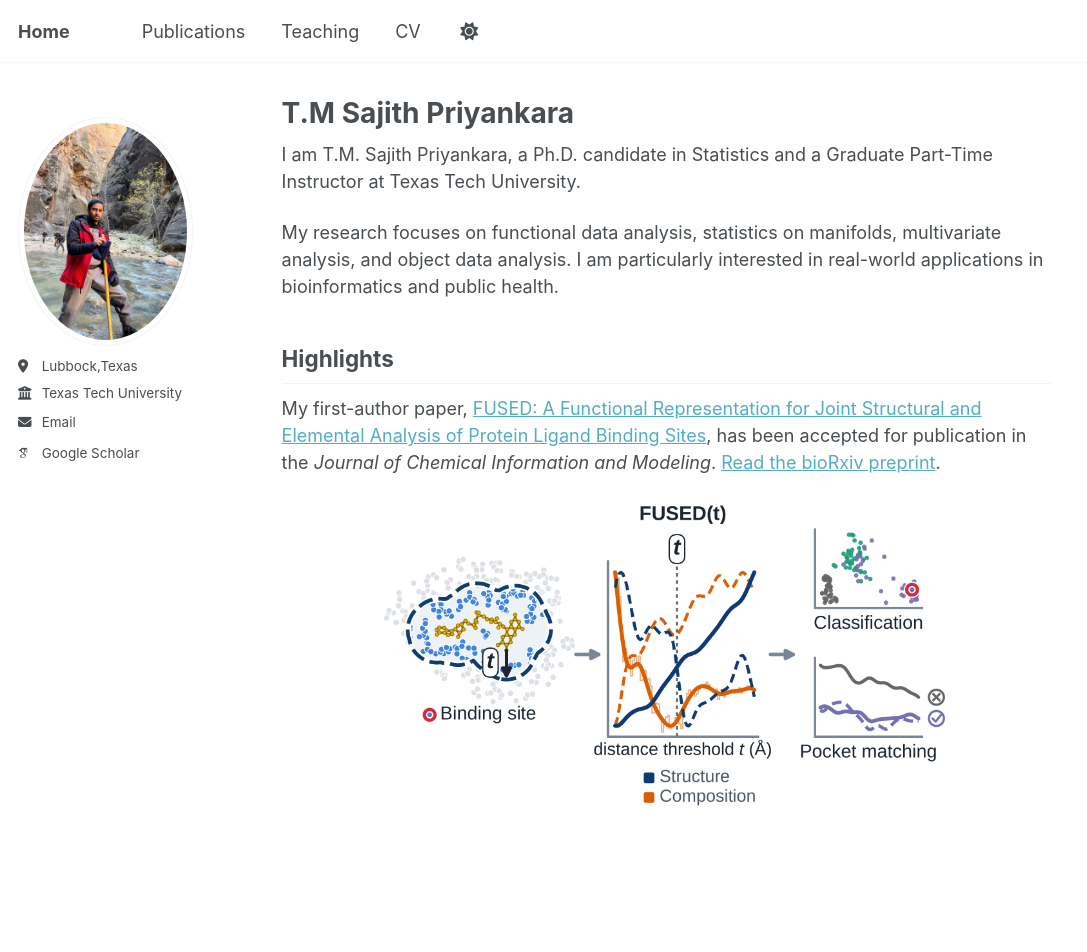
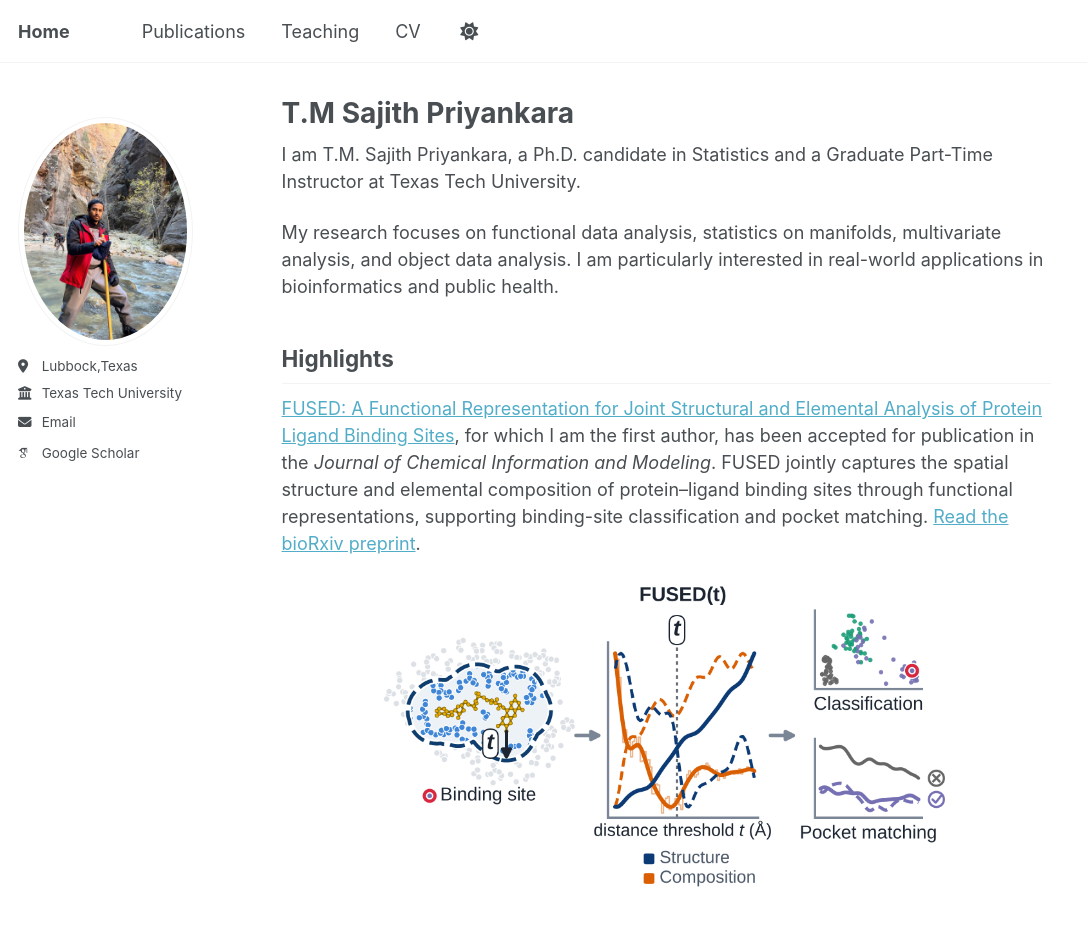
Before and after one commit to tmspriyankara/tmspriyankara.github.io, a Jekyll site: the page built from _pages/about.md, in a window 1280 px wide and 1396 px high. Shown: the top 952 px of the window, without its empty margins (0-1087 px from the left). Built offline with Jekyll 4.4.1, drawn with Linux system fonts in a browser that asks for light colours; some web fonts are replaced.

Commit message:
Clarify FUSED first authorship and contribution in highlight

```diff
--- a/_pages/about.md
+++ b/_pages/about.md
@@ -13,7 +13,7 @@ My research focuses on functional data analysis, statistics on manifolds, multiv
 
 ## Highlights
 
-My first-author paper, [FUSED: A Functional Representation for Joint Structural and Elemental Analysis of Protein Ligand Binding Sites](/publication/fused-functional-representation), has been accepted for publication in the *Journal of Chemical Information and Modeling*. [Read the bioRxiv preprint](https://doi.org/10.64898/2026.07.10.737806).
+[FUSED: A Functional Representation for Joint Structural and Elemental Analysis of Protein Ligand Binding Sites](/publication/fused-functional-representation), for which I am the first author, has been accepted for publication in the *Journal of Chemical Information and Modeling*. FUSED jointly captures the spatial structure and elemental composition of protein–ligand binding sites through functional representations, supporting binding-site classification and pocket matching. [Read the bioRxiv preprint](https://doi.org/10.64898/2026.07.10.737806).
 
 <a href="{{ '/files/FUSED_TOC_graphic_highlight_blacklabel.pdf' | relative_url }}" aria-label="View the FUSED graphical abstract as a PDF">
   <img src="{{ '/images/FUSED_TOC_graphic_highlight_blacklabel.png' | relative_url }}" alt="FUSED represents protein–ligand binding site structure and composition as functions of distance threshold for classification and pocket matching." width="1800" height="970" style="display: block; width: 100%; max-width: 580px; height: auto; margin: 1rem auto;" loading="lazy">
```
